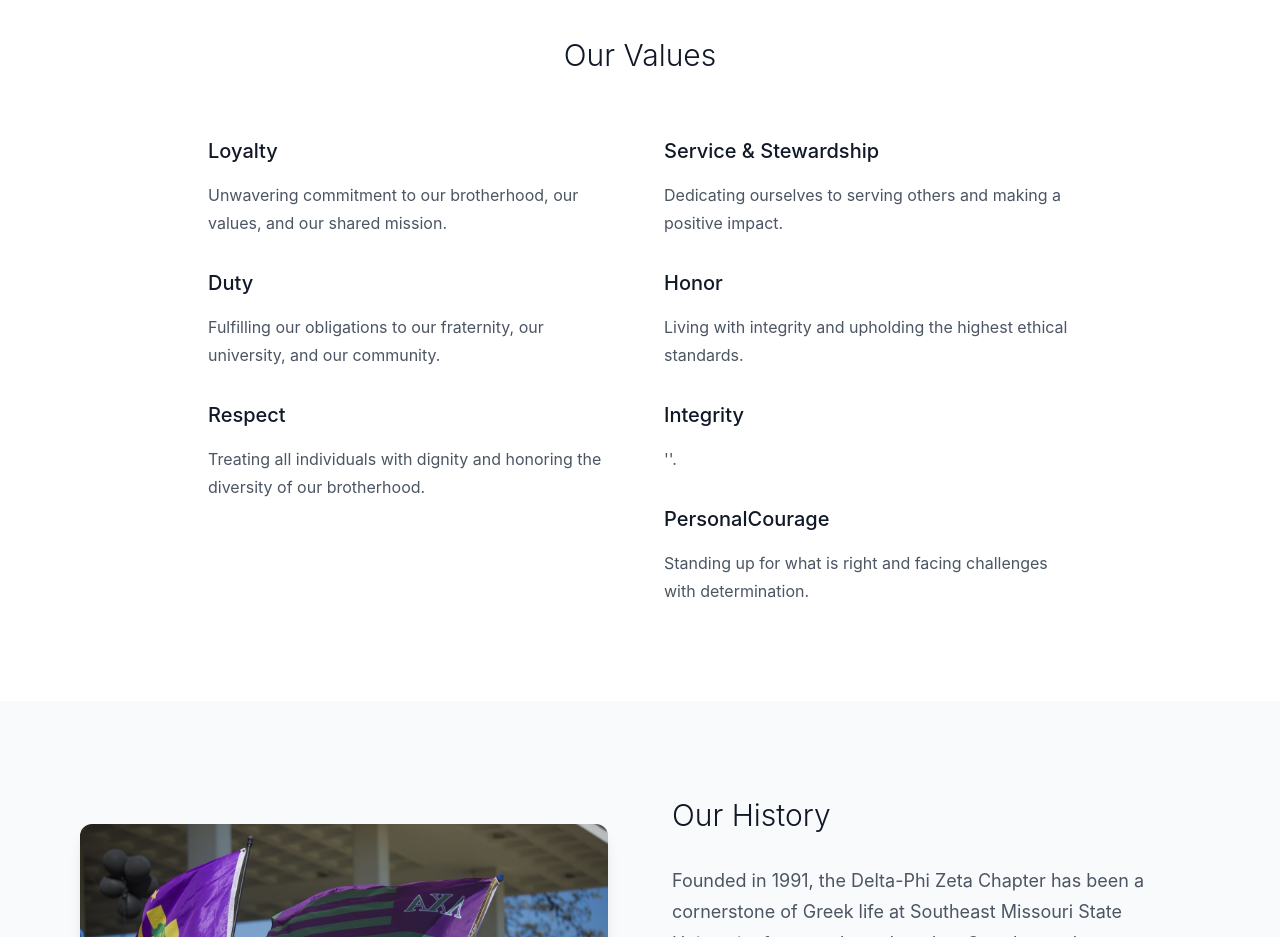
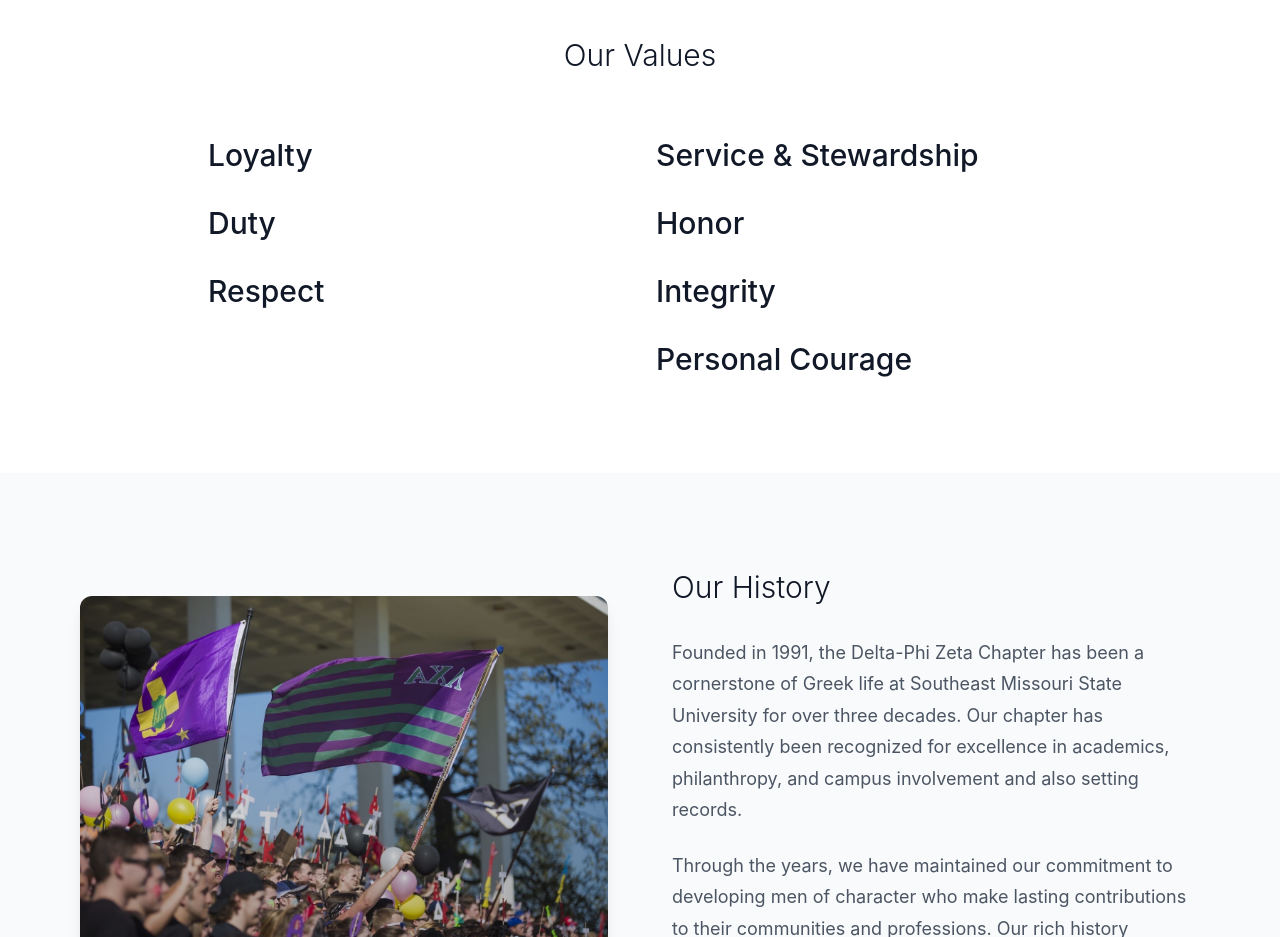
Before and after one commit to bCodes22/SemoLambaChi.com, a React (Vite) app: page /about in a window 1280 px wide. Shown: the part 1040-1977 px from the top of the page. Built offline with nearby package versions, Linux system fonts and the light colour scheme.

Commit message:
Refactor About.tsx to enhance the layout and styling of the values section, increasing heading sizes and adjusting spacing for improved readability.

```diff
--- a/src/pages/About.tsx
+++ b/src/pages/About.tsx
@@ -78,43 +78,17 @@ const About = () => {
       <section className="py-24 bg-white">
         <div className="max-w-4xl mx-auto px-4 text-center">
           <h2 className="text-3xl font-light text-gray-900 mb-16">Our Values</h2>
-          <div className="grid grid-cols-1 md:grid-cols-2 gap-12">
-            <div className="text-left">
-              <h3 className="text-xl font-medium text-gray-900 mb-4">Loyalty</h3>
-              <p className="text-gray-600 leading-relaxed mb-8">
-                Unwavering commitment to our brotherhood, our values, and our shared mission.
-              </p>
-
-              <h3 className="text-xl font-medium text-gray-900 mb-4">Duty</h3>
-              <p className="text-gray-600 leading-relaxed mb-8">
-                Fulfilling our obligations to our fraternity, our university, and our community.
-              </p>
-
-              <h3 className="text-xl font-medium text-gray-900 mb-4">Respect</h3>
-              <p className="text-gray-600 leading-relaxed">
-                Treating all individuals with dignity and honoring the diversity of our brotherhood.
-              </p>
+          <div className="grid grid-cols-1 md:grid-cols-2 gap-8">
+            <div className="text-left space-y-8">
+              <h3 className="text-2xl md:text-3xl font-medium text-gray-900">Loyalty</h3>
+              <h3 className="text-2xl md:text-3xl font-medium text-gray-900">Duty</h3>
+              <h3 className="text-2xl md:text-3xl font-medium text-gray-900">Respect</h3>
             </div>
-            <div className="text-left">
-              <h3 className="text-xl font-medium text-gray-900 mb-4">Service & Stewardship</h3>
-              <p className="text-gray-600 leading-relaxed mb-8">
-                Dedicating ourselves to serving others and making a positive impact.
-              </p>
-
-              <h3 className="text-xl font-medium text-gray-900 mb-4">Honor</h3>
-              <p className="text-gray-600 leading-relaxed mb-8">
-                Living with integrity and upholding the highest ethical standards.
-              </p>
-
-              <h3 className="text-xl font-medium text-gray-900 mb-4">Integrity</h3>
-              <p className="text-gray-600 leading-relaxed mb-8">
-                ''.
-              </p>
-
-              <h3 className="text-xl font-medium text-gray-900 mb-4">PersonalCourage</h3>
-              <p className="text-gray-600 leading-relaxed">
-                Standing up for what is right and facing challenges with determination.
-              </p>
+            <div className="text-left space-y-8">
+              <h3 className="text-2xl md:text-3xl font-medium text-gray-900">Service & Stewardship</h3>
+              <h3 className="text-2xl md:text-3xl font-medium text-gray-900">Honor</h3>
+              <h3 className="text-2xl md:text-3xl font-medium text-gray-900">Integrity</h3>
+              <h3 className="text-2xl md:text-3xl font-medium text-gray-900">Personal Courage</h3>
             </div>
           </div>
         </div>
```
